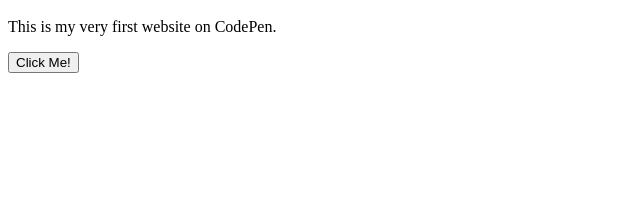
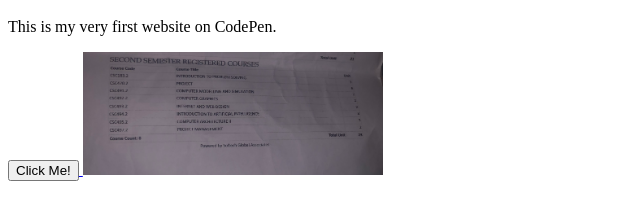
Before and after one commit to newestgithhubuser/Part2-My-first-website-2, a plain HTML site: page index.html in a window 1280 px wide. Shown: the part 48-268 px from the top of the page, without its empty margins (0-640 px from the left). Drawn offline with Linux system fonts and the light colour scheme.

Commit message:
Update index.html

```diff
--- a/index.html
+++ b/index.html
@@ -4,3 +4,4 @@
   <button>Click Me!</button>
 </a>
 <!-- test build -->
+<img src="IMG_8510.jpeg" alt="My uploaded image" width="300">
```
